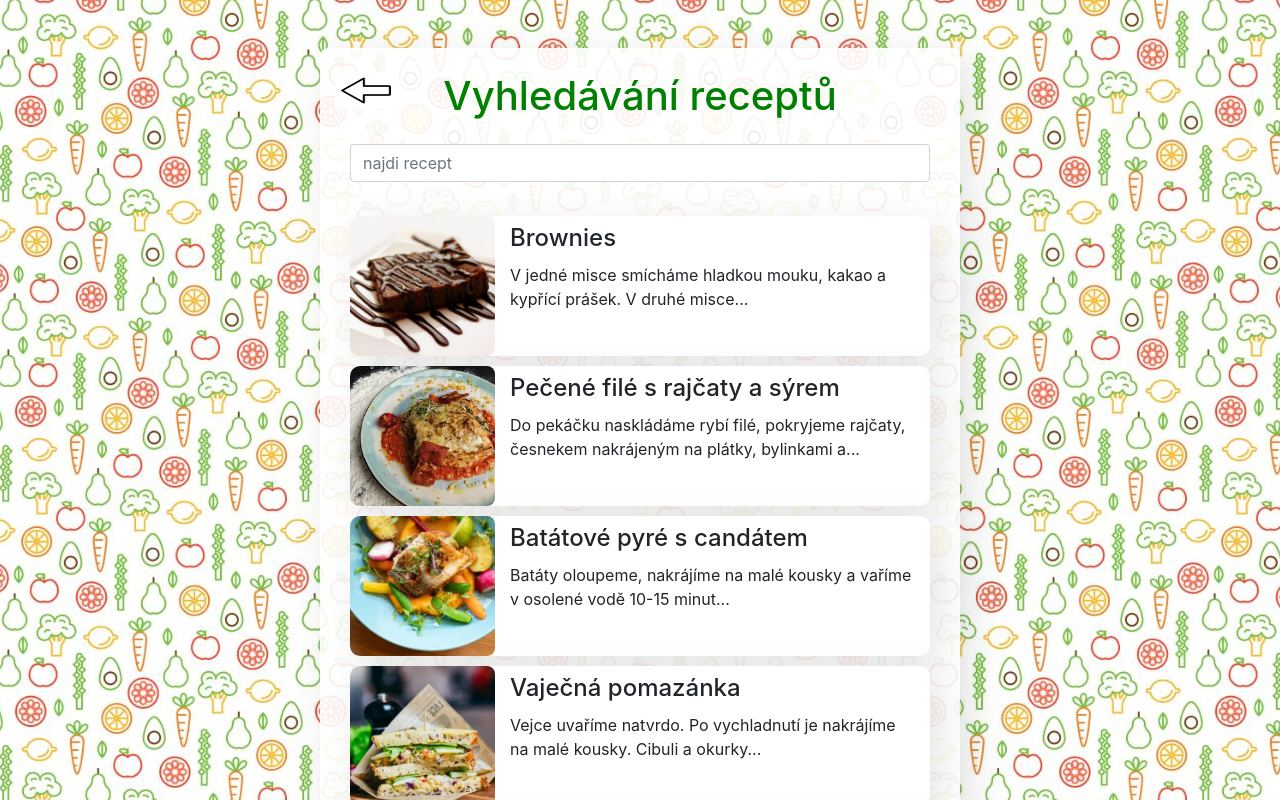
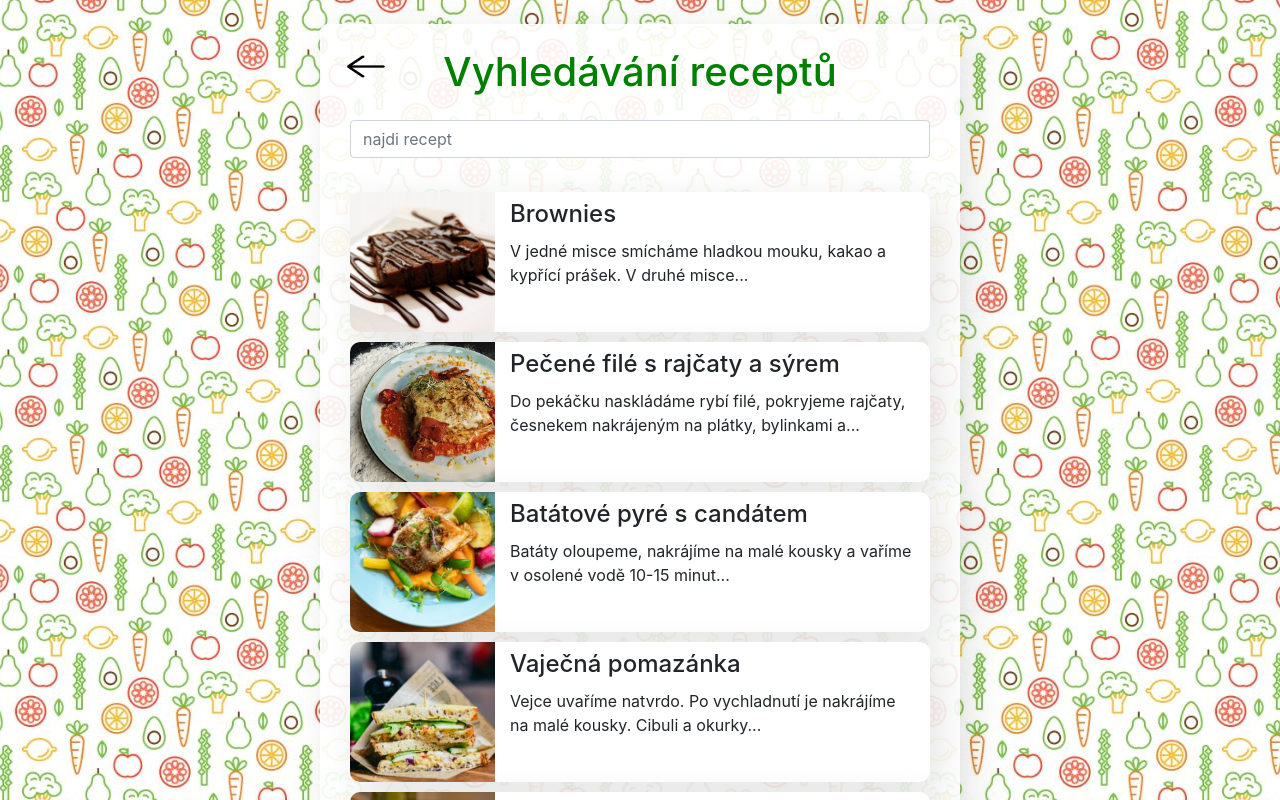
Before and after one commit to AnickaVargova/recepty-hrave-a-zdrave, a Vue app in the folder finalni-projekt/: page /vyhledavani in a window 1280 px wide. Shown: the top 800 px of the page. Built offline with nearby package versions, Linux system fonts and the light colour scheme.

Commit message:
tlačítko zpět a sjednocení roztažnosti stránek

```diff
--- a/finalni-projekt/src/components/ReceptyVyhledavani.vue
+++ b/finalni-projekt/src/components/ReceptyVyhledavani.vue
@@ -50,7 +50,7 @@ export default {
   display: block;
   height: 150px;
   object-fit: cover;
-  border-radius: 8px;
+  border-radius: 8px 0 0 8px;
 }
 
 }
@@ -69,7 +69,7 @@ export default {
   display: block;
   height: 140px;
   object-fit: cover;
-  border-radius: 8px;
+  border-radius: 8px 0 0 8px;
 }
 
 .bila h4{
--- a/finalni-projekt/src/views/Detail.vue
+++ b/finalni-projekt/src/views/Detail.vue
@@ -1,11 +1,11 @@
 <template>
   <div class="container">
-    <div class="row justify-content-center mt-5 mb-4">
+    <div class="row justify-content-center mt-lg-5 mt-0 mb-4">
       <div class="nadpis col-md-10 pozadi-detailu">
          <button v-on:click="zpetNaVyber" id="pozadi-zpet" class="mt-lg-4 mt-0 mb-0">
-                 <img src="./../assets/images/left-arrow.png" id="zpet"/>
+                 <img src="./../assets/ikony/arrow.png" id="zpet"/>
               </button>
-        <h2 class="">{{ vybraneRecepty[i].nazev }}</h2>
+        <h2 class="wrap">{{ vybraneRecepty[i].nazev }}</h2>
 
         <div class="fotka">
           <img
@@ -65,6 +65,11 @@ export default {
 </script>
 
 <style>
+
+  .wrap{
+    padding: 30px;
+
+}
 .nav-button{
   color: white;
   background-color: green;
--- a/finalni-projekt/src/views/Home.vue
+++ b/finalni-projekt/src/views/Home.vue
@@ -1,7 +1,7 @@
 <template>
   <div class="okno container-fluid">
 
-      <div class="row justify-content-center mt-5">
+      <div class="row justify-content-center mt-lg-5 mt-0">
 
         <div class="col-md-6 pozadi justify-content-center">
             <div class="hlavicka">
--- a/finalni-projekt/src/views/Hra1.vue
+++ b/finalni-projekt/src/views/Hra1.vue
@@ -1,5 +1,5 @@
 <template>
-  <div class="pozadi overflow-hidden col-md-6 mx-auto mt-lg-5 mt-0">
+  <div class="pozadi overflow-hidden col-lg-6 mx-auto mt-lg-4 mt-0">
     <div class="instrukce" v-if="ukazInstrukce">
       <p>Kliknutím na zdravé jídlo se ti přičte bod</p>
       <button @click="stiskOK">Zacni hrrraaaat</button>
@@ -7,7 +7,7 @@
 
     <router-link to="/">
       <button id="zpet-hra1" class="mt-lg-4 mt-0 mb-0">
-        <img src="./../assets/images/left-arrow.png" id="zpet" />
+        <img src="./../assets/ikony/arrow.png" id="zpet" />
       </button>
     </router-link>
 
@@ -300,11 +300,11 @@ export default {
 #zpet-hra1 {
   z-index: 1;
 
-  background-color: white;
+  background: rgba(255, 255, 255, 0);
   position: absolute;
-  left: 3px;
-  top: 8px;
-  background-color: tan;
+  left: 0px;
+  top: 0px;
+  border-color: none;
   border-radius: 7px;
   border: none;
 }
--- a/finalni-projekt/src/views/Hra2.vue
+++ b/finalni-projekt/src/views/Hra2.vue
@@ -9,7 +9,7 @@
     />
     <div v-else>
       <div class="container mt-lg-4 mt-0">
-        <div class="row justify-content-center mt-lg-4 mt-0 mb-0 mb-lg-4">
+        <div class="row justify-content-center mt-lg-4 mt-0 mb-lg-4">
           <div class="col-md-12 mx-auto">
             <tvojeRecepty
               v-if="vybrano"
@@ -21,11 +21,11 @@
 
             <div v-else>
               <router-link to="/">
-                <button id="pozadi-zpet" class="vrstva1 mt-lg-4 mt-0 mb-0">
-                  <img src="./../assets/images/left-arrow.png" id="zpet" />
+                <button id="pozadi-zpet" class="vrstva1 mt-4 mb-0">
+                  <img src="./../assets/ikony/arrow.png" id="zpet" />
                 </button>
               </router-link>
-              <h2 class="vrstva2">Na co máš chuť ?</h2>
+              <h1 class="mt-0 mb-4 pt-4 text-center col-md-12 vrstva2">Na co máš chuť ?</h1>
 
               <div class="row w-100 justify-content-center mx-auto">
                 <div
@@ -236,16 +236,18 @@ export default {
 }
 
 .vrstva1 {
-  z-index: 1;
+  z-index: 4;
 }
 
-@media (max-width: 992px) {
+
+/*@media (max-width: 992px) {
   #pozadi-zpet {
     background: rgba(255, 255, 255, 0.1);
     position: absolute;
     left: 0px;
     top: 25px;
     border: 1px solid white;
+    border-radius: 7px;
   }
   #pozadi-zpet:active {
     background-color: green;
@@ -260,7 +262,8 @@ export default {
     position: absolute;
     left: 0px;
     top: 0px;
-    border: 1px solid white;
+    border: 0.1px solid white;
+    border-radius: 7px;
   }
   #pozadi-zpet:active {
     background-color: green;
@@ -276,6 +279,7 @@ export default {
     position: absolute;
     left: 0px;
     border: none;
+    border-radius: 7px;
   }
   #pozadi-zpet:active {
     background-color: green;
@@ -302,7 +306,29 @@ export default {
     background-color: green;
     border-radius: 7px;
   }
+}*/
+ #pozadi-zpet {
+    background: rgba(255, 255, 255, 0.1);
+    position: absolute;
+    left: 0px;
+    top: 0px;
+    border: none;
+    border-radius: 7px;
+  }
+  #pozadi-zpet:active,
+  #pozadi-zpet:hover {
+    background-color: green;
+    border: 1px solid green;
+    border-radius: 7px;
+  }
+
+
+#zpet {
+  height: 35px;
+  width: 50px;
 }
+
+
 .padding-container {
   padding-right: 0 !important;
   padding-left: 0 !important;
@@ -345,7 +371,7 @@ export default {
     background-color: green;
     color: white;
     box-shadow: 10px 10px 38px 0px rgba(0, 0, 0, 0.1);
-    border-radius: 10px;
+    border-radius: 7px;
     margin: 40px 20px 15px 30px;
     padding: 16px;
     background-color: green;
--- a/finalni-projekt/src/views/TvojeRecepty.vue
+++ b/finalni-projekt/src/views/TvojeRecepty.vue
@@ -2,8 +2,8 @@
   <div class="container">
     <div class="mx-auto">
 
-        <button v-on:click="hratZnovu" id="pozadi-zpet" class="vrstva1 mt-lg-4 mt-0 mb-0">
-          <img src="./../assets/images/left-arrow.png" id="zpet" />
+        <button v-on:click="hratZnovu" id="pozadi-zpet" class="vrstva1 mt-4 mb-0">
+          <img src="./../assets/ikony/arrow.png" id="zpet" />
         </button>
 
       <h1 class="mt-0 mb-4 pt-4 text-center col-md-12">Máš chuť na tato jídla:</h1>
--- a/finalni-projekt/src/views/Vyhledavani.vue
+++ b/finalni-projekt/src/views/Vyhledavani.vue
@@ -1,8 +1,8 @@
 <template>
-  <div class="okno p-0 container-fluid mt-5">
+  <div class="okno p-0 container-fluid mt-lg-4 mt-0">
 
 
-    <div class="col-lg-6 pozadi mx-auto">
+    <div class="col-lg-6 mt-lg-4 mt-0 pozadi mx-auto">
 
       <detail v-on:zpetNaVyber="zpetNaVyber" v-bind:vybraneRecepty="vybraneRecepty" v-bind:i="i" v-if="detail" id="detail" />
       <div v-else>
@@ -10,11 +10,11 @@
 
            <router-link to="/">
               <button id="pozadi-zpet" class="mt-lg-4 mt-0 mb-0">
-                 <img src="./../assets/images/left-arrow.png" id="zpet"/>
+                 <img src="./../assets/ikony/arrow.png" id="zpet"/>
               </button>
             </router-link>
 
-          <h1 class="mt-4 pt-4 mb-4 text-center">Vyhledávání receptů</h1>
+          <h1 class=" pt-4 mb-4 text-center">Vyhledávání receptů</h1>
 
             <div class="input-group p-0 col-md-12 mx-auto">
               <input
```
Also changed, not shown: finalni-projekt/src/assets/ikony/arrow.png (added).
